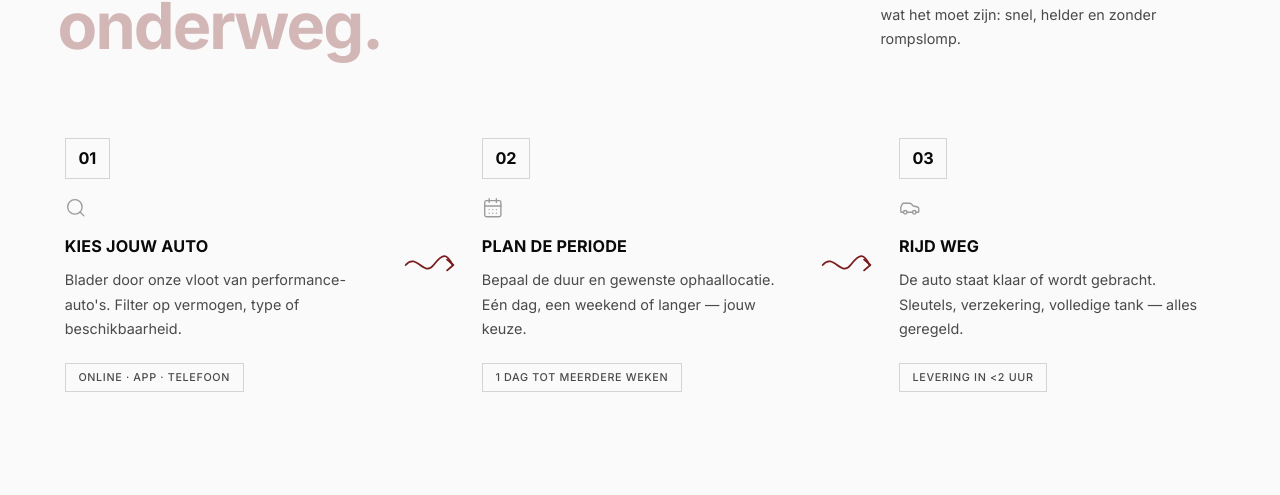
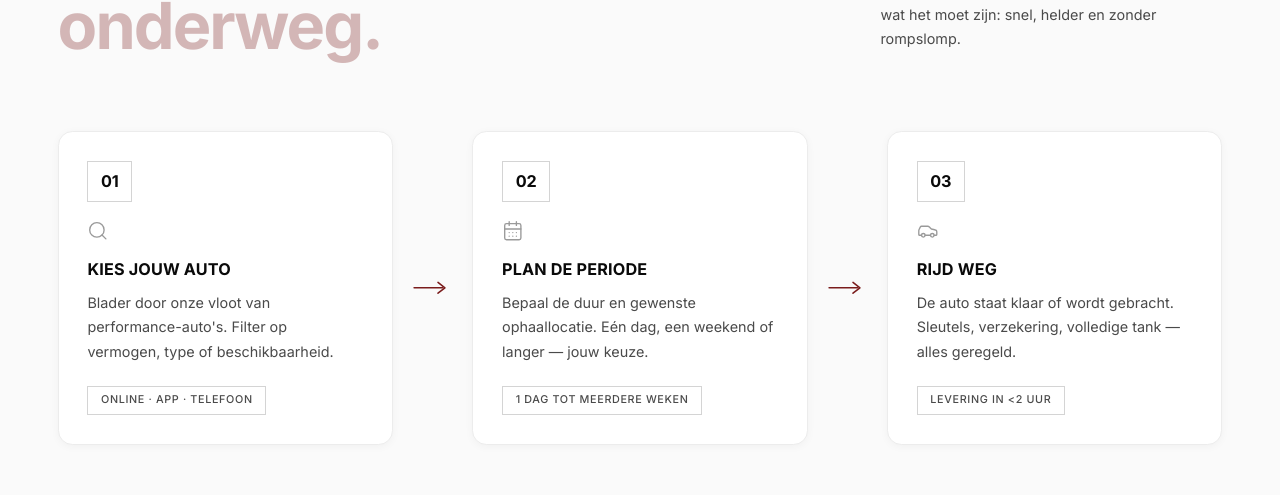
Before and after one commit to AdamSaber-mr/rapid_cars, a React (Vite) app: page /#/ in a window 1280 px wide. Shown: the part 3030-3525 px from the top of the page. Built offline with nearby package versions, Linux system fonts and the light colour scheme.

Commit message:
feat: put werkwijze steps in cards with clean straight arrow connectors

```diff
--- a/src/app/components/HowItWorks.tsx
+++ b/src/app/components/HowItWorks.tsx
@@ -65,26 +65,25 @@ const connectorHead = {
   show: { opacity: 1, transition: { delay: 0.42, duration: 0.25 } },
 };
 
-// Clean wavy arrow that flows toward the next step. Rotated 90° on mobile so it
-// points down to the next stacked card.
+// Clean straight arrow that flows toward the next step. Rotated 90° on mobile so
+// it points down to the next stacked card.
 function StepConnector() {
   return (
     <svg
-      viewBox="0 0 64 40"
+      viewBox="0 0 56 24"
       fill="none"
-      className="h-9 w-14 rotate-90 text-[#7A1C1C] sm:h-10 sm:w-16 sm:rotate-0"
+      className="h-6 w-12 rotate-90 text-[#7A1C1C] sm:rotate-0"
       aria-hidden
     >
       <motion.path
-        d="M3 20 C 15 6 23 34 34 20 S 49 8 55 20"
+        d="M4 12 L41 12"
         stroke="currentColor"
         strokeWidth={2}
         strokeLinecap="round"
-        strokeLinejoin="round"
         variants={connectorLine}
       />
       <motion.path
-        d="M49 14 L56 20 L49 26"
+        d="M35 5 L44 12 L35 19"
         stroke="currentColor"
         strokeWidth={2}
         strokeLinecap="round"
@@ -160,7 +159,7 @@ export function HowItWorks() {
               <Fragment key={step.number}>
                 <motion.div
                   variants={stepCard}
-                  className="flex flex-1 flex-col rounded-2xl border border-[#EAEAEA] bg-white p-6 sm:rounded-none sm:border-0 sm:bg-transparent sm:p-1 lg:p-2"
+                  className="flex flex-1 flex-col rounded-2xl border border-[#ECECEC] bg-white p-6 shadow-[0_2px_10px_rgba(0,0,0,0.04)] lg:p-8"
                 >
                   {/* Step number */}
                   <div className="mb-4 sm:mb-5">
@@ -207,7 +206,7 @@ export function HowItWorks() {
                 {index < steps.length - 1 && (
                   <motion.div
                     variants={connectorWrap}
-                    className="flex items-center justify-center py-2 sm:py-0 sm:px-2 lg:px-4"
+                    className="flex items-center justify-center py-3 sm:py-0 sm:px-3 lg:px-5"
                     aria-hidden
                   >
                     <StepConnector />
```
